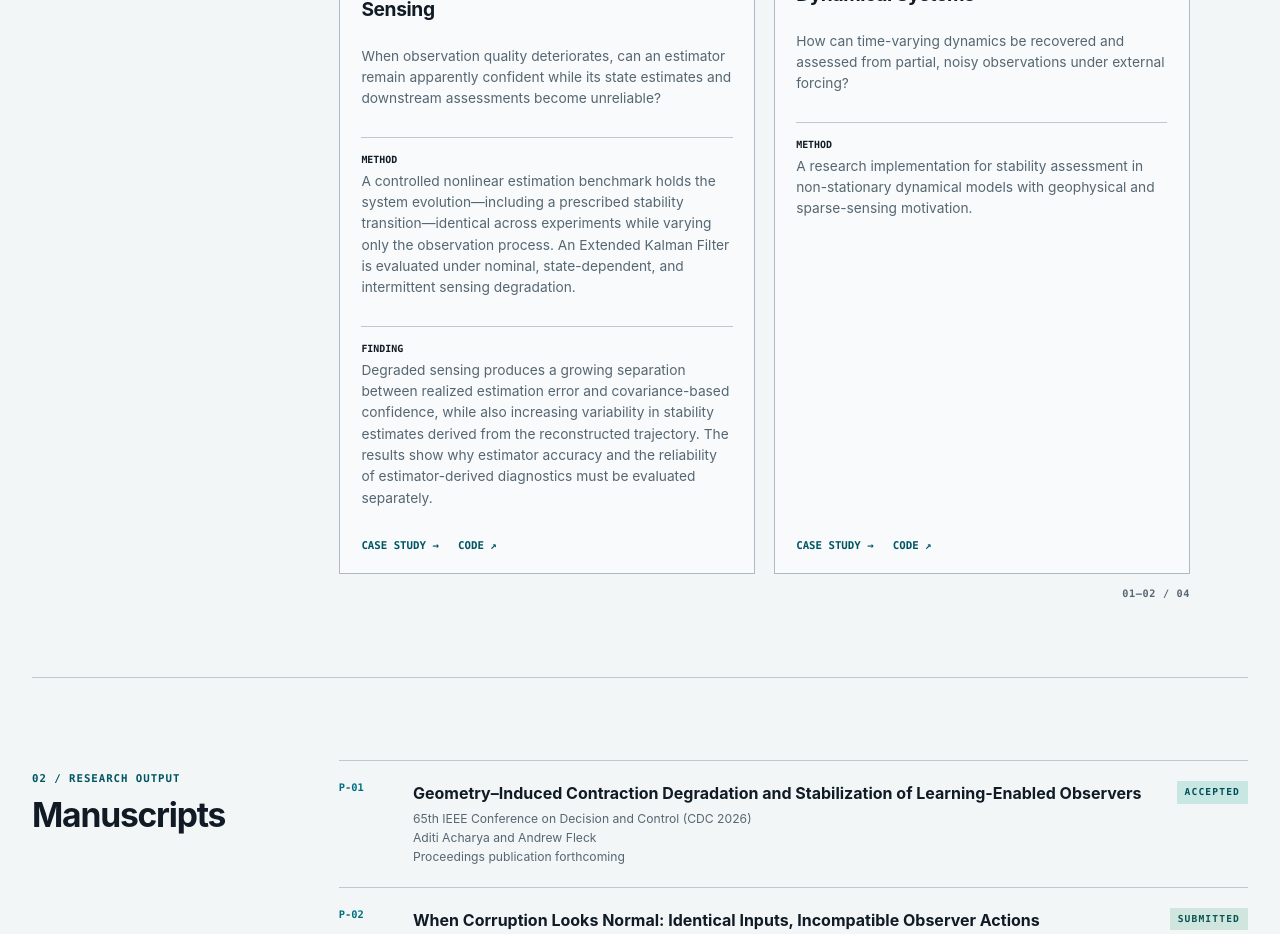
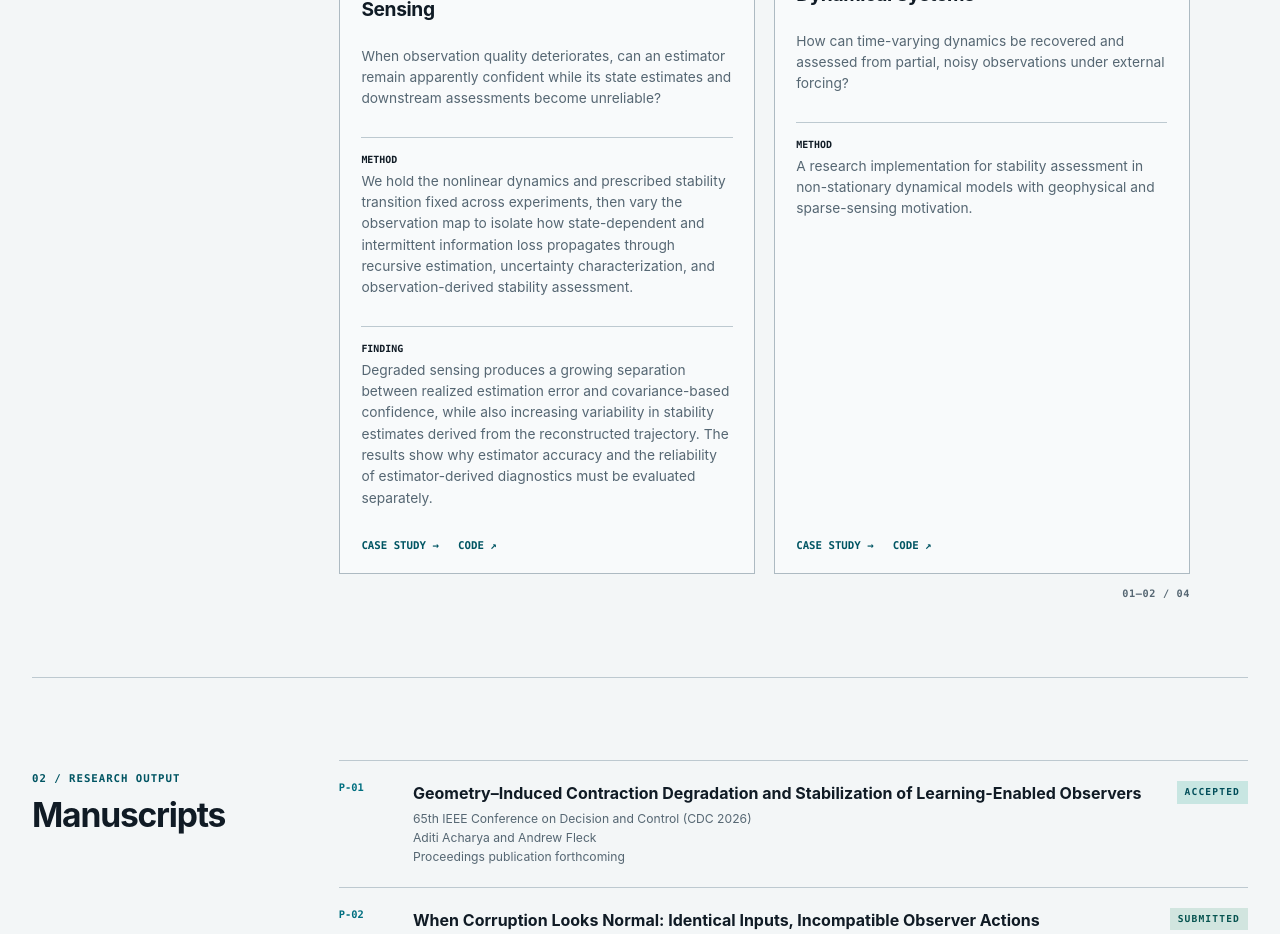
Before and after one commit to afleck18/andrew-fleck-portfolio, a Next.js app: page / in a window 1280 px wide. Shown: the part 1560-2494 px from the top of the page. Built offline with nearby package versions, Linux system fonts and the light colour scheme; no server answers.

Commit message:
Revise Project 01 method

```diff
--- a/app/data.ts
+++ b/app/data.ts
@@ -15,7 +15,7 @@ export const projects = [
     title: "Robust Estimation Under Partial Observability",
     area: "Nonlinear state estimation · degraded sensing",
     problem: "When observation quality deteriorates, can an estimator remain apparently confident while its state estimates and downstream assessments become unreliable?",
-    approach: "A controlled nonlinear estimation benchmark holds the system evolution—including a prescribed stability transition—identical across experiments while varying only the observation process. An Extended Kalman Filter is evaluated under nominal, state-dependent, and intermittent sensing degradation.",
+    approach: "We hold the nonlinear dynamics and prescribed stability transition fixed across experiments, then vary the observation map to isolate how state-dependent and intermittent information loss propagates through recursive estimation, uncertainty characterization, and observation-derived stability assessment.",
     validation: "Compares covariance-derived uncertainty, residual disagreement, observation-derived stability estimates, and risk indicators while holding the dynamics constant.",
     significance: "Degraded sensing produces a growing separation between realized estimation error and covariance-based confidence, while also increasing variability in stability estimates derived from the reconstructed trajectory. The results show why estimator accuracy and the reliability of estimator-derived diagnostics must be evaluated separately.",
     cardTitle: "Estimator Reliability Under Degraded Sensing",
```
